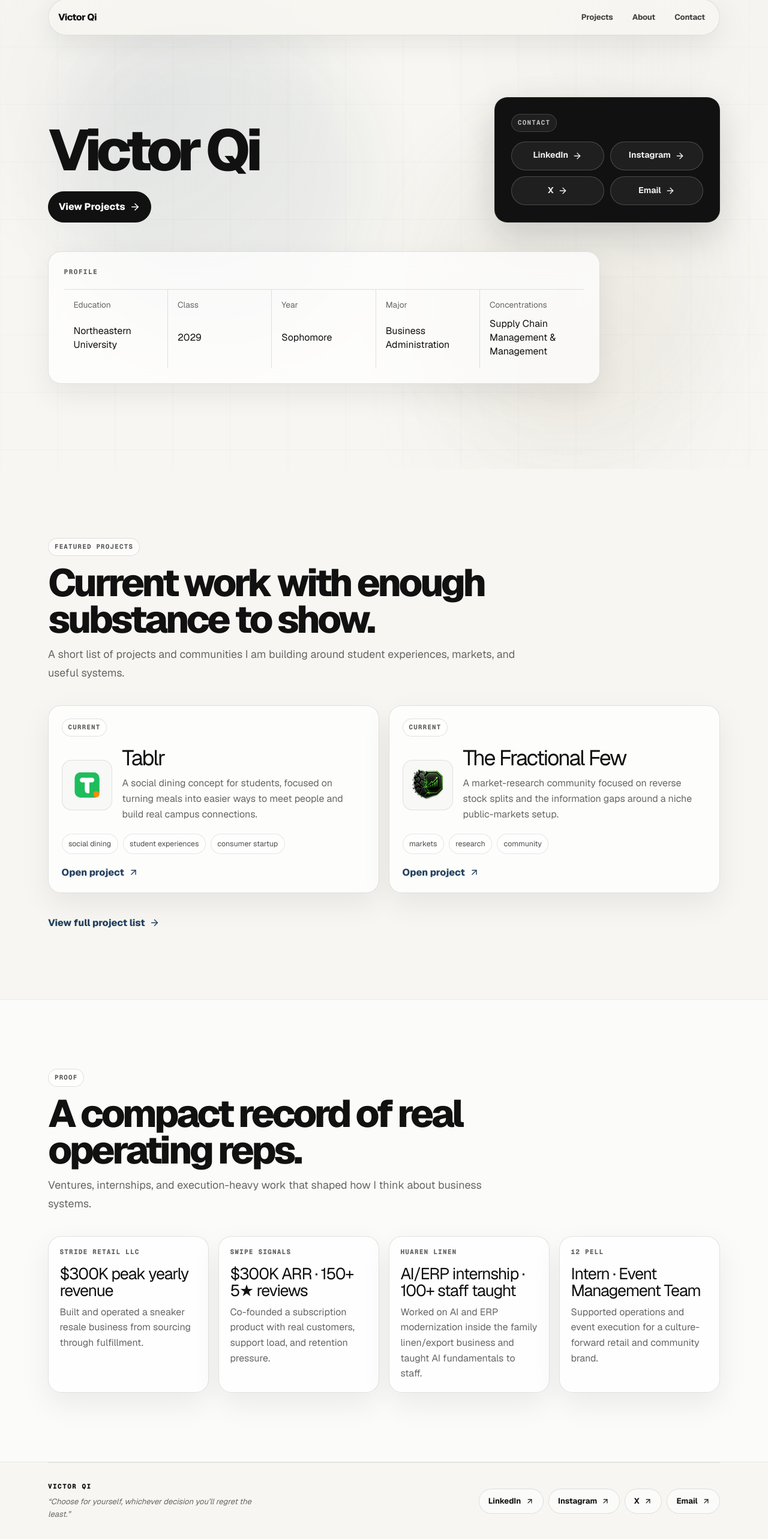
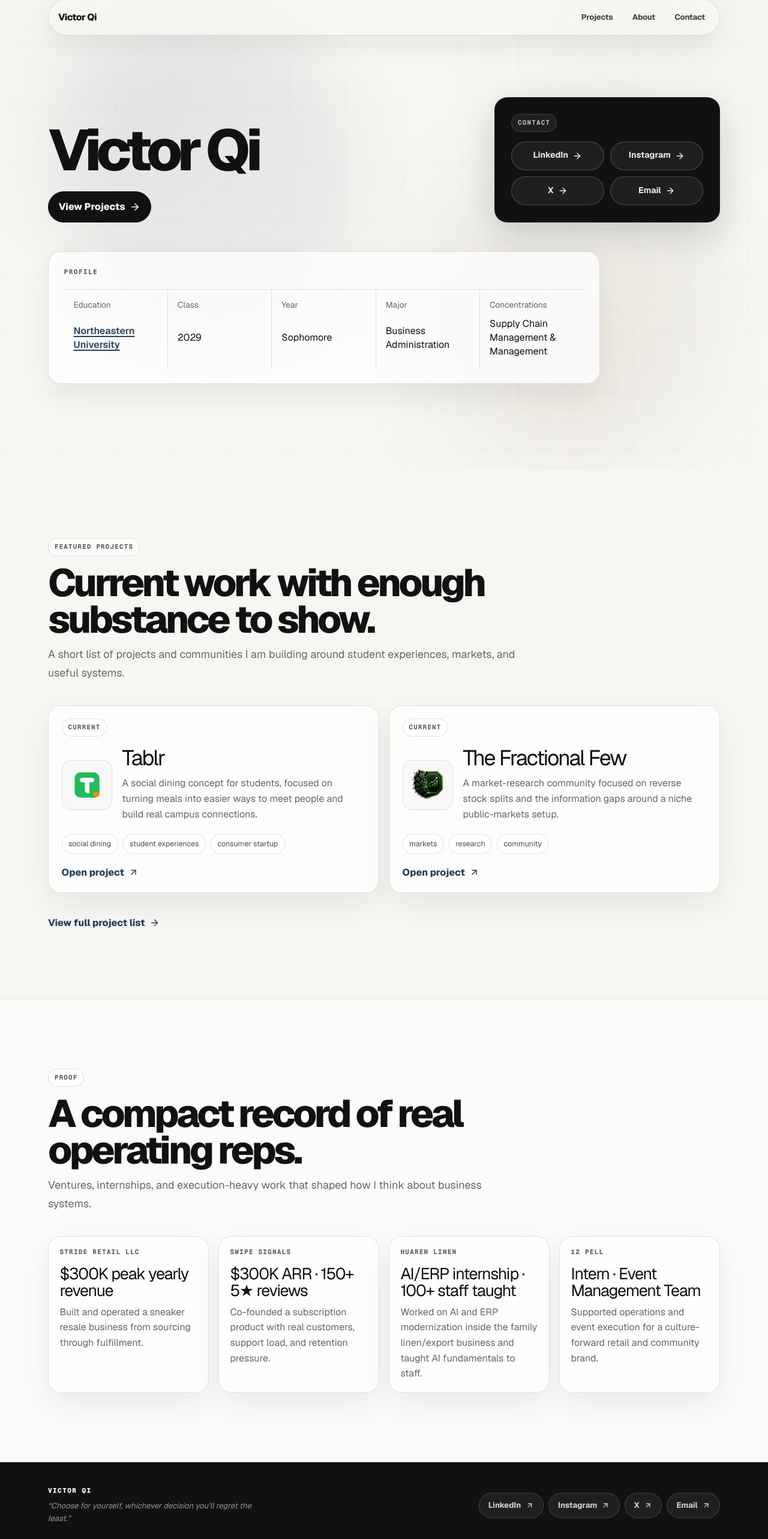
Before and after one commit to stridesz/victor-portfolio, a Next.js app: page / in a window 1280 px wide. Shown: the part 18-2584 px from the top of the page at 60% size. Built offline with nearby package versions, Linux system fonts and the light colour scheme.

Commit message:
[verified] Add dark full-width footer, husky link easter egg on Northeastern, and footer polish

```diff
--- /dev/null
+++ b/app/components/HuskyLink.tsx
@@ -0,0 +1,56 @@
+"use client";
+
+import { motion, useReducedMotion } from "framer-motion";
+import { useState } from "react";
+
+export function HuskyLink({ children, href }: { children: React.ReactNode; href: string }) {
+  const shouldReduceMotion = useReducedMotion();
+  const [hovered, setHovered] = useState(false);
+
+  if (shouldReduceMotion) {
+    return (
+      <a
+        href={href}
+        target="_blank"
+        rel="noopener noreferrer"
+        className="husky-link"
+      >
+        {children}
+      </a>
+    );
+  }
+
+  return (
+    <span
+      className="husky-link-wrap"
+      onMouseEnter={() => setHovered(true)}
+      onMouseLeave={() => setHovered(false)}
+    >
+      <a href={href} target="_blank" rel="noopener noreferrer" className="husky-link">
+        {children}
+      </a>
+      <motion.span
+        className="husky-link__emoji"
+        initial={{ opacity: 0, scale: 0, y: 8, rotate: 0 }}
+        animate={
+          hovered
+            ? {
+                opacity: [0, 1, 1, 1, 1, 0],
+                scale: [0, 1.35, 1, 1.1, 1.1, 0.4],
+                rotate: [0, 5, 0, -22, -22, -30],
+                y: [8, -4, -2, -6, -6, -14],
+              }
+            : { opacity: 0, scale: 0, y: 8, rotate: 0 }
+        }
+        transition={{
+          duration: 1.6,
+          times: [0, 0.12, 0.25, 0.45, 0.7, 1],
+          ease: [0.16, 1, 0.3, 1],
+        }}
+        aria-hidden="true"
+      >
+        🐺
+      </motion.span>
+    </span>
+  );
+}
--- a/app/components/SiteFooter.tsx
+++ b/app/components/SiteFooter.tsx
@@ -4,6 +4,7 @@
 export function SiteFooter() {
   return (
     <footer className="site-footer">
+      <div className="site-footer__inner">
         <div>
           <p className="site-footer__eyebrow">Victor Qi</p>
           <p className="site-footer__quote">&ldquo;Choose for yourself, whichever decision you&rsquo;ll regret the least.&rdquo;</p>
@@ -20,6 +21,7 @@
             </a>
           ))}
         </div>
+      </div>
     </footer>
   );
 }
--- a/app/globals.css
+++ b/app/globals.css
@@ -659,6 +659,40 @@
   line-height: 1.45;
 }
 
+/* Husky link — Northeastern University hover easter egg */
+.husky-link-wrap {
+  position: relative;
+  display: inline-block;
+}
+
+.husky-link {
+  color: var(--accent);
+  text-decoration: underline;
+  text-underline-offset: 3px;
+  text-decoration-thickness: 1.5px;
+  font-weight: 600;
+  transition: color 200ms ease, text-decoration-thickness 200ms ease;
+}
+
+.husky-link:hover,
+.husky-link:focus-visible {
+  color: #1a3050;
+  text-decoration-thickness: 2.5px;
+  outline: none;
+}
+
+.husky-link__emoji {
+  position: absolute;
+  top: -1.6rem;
+  left: 50%;
+  transform-origin: center bottom;
+  font-size: 1.25rem;
+  pointer-events: none;
+  z-index: 10;
+  filter: drop-shadow(0 2px 4px rgba(0, 0, 0, 0.12));
+}
+
+
 .section-header {
   display: grid;
   justify-items: start;
@@ -908,9 +942,9 @@
 
 .site-footer__links a:hover,
 .site-footer__links a:focus-visible {
-  border-color: #111111;
-  background: #111111;
-  color: #ffffff;
+  border-color: rgba(255, 255, 255, 0.55);
+  background: #ffffff;
+  color: #111111;
 }
 
 .page-hero {
@@ -1011,15 +1045,25 @@
 }
 
 .site-footer {
+  width: 100%;
+  margin-inline: 0;
+  display: block;
+  padding: 0;
+  margin-bottom: 0;
+  border-radius: 0;
+  border: 0;
+  background: #111111;
+  color: rgba(255, 255, 255, 0.68);
+}
+
+.site-footer__inner {
   width: min(100% - 2rem, 1120px);
   margin-inline: auto;
   display: flex;
   align-items: center;
   justify-content: space-between;
   gap: 1.5rem;
-  padding: 2rem 0 2.5rem;
-  border-top: 1px solid rgba(17, 17, 17, 0.1);
-  color: var(--muted);
+  padding: 2.5rem 0;
 }
 
 .site-footer p {
@@ -1029,12 +1073,12 @@
 
 .site-footer__eyebrow {
   margin-bottom: 0.35rem !important;
-  color: #111111;
+  color: #ffffff;
 }
 
 .site-footer__quote {
   max-width: 42ch;
-  color: var(--muted);
+  color: rgba(255, 255, 255, 0.55);
   font-size: 0.82rem;
   font-style: italic;
   line-height: 1.55;
@@ -1050,6 +1094,9 @@
 .site-footer__links a {
   padding-block: 0.62rem;
   font-size: 0.82rem;
+  border-color: rgba(255, 255, 255, 0.16);
+  background: rgba(255, 255, 255, 0.06);
+  color: rgba(255, 255, 255, 0.82);
 }
 
 @media (max-width: 980px) {
@@ -1166,7 +1213,7 @@
     height: 5.25rem;
   }
 
-  .site-footer {
+  .site-footer__inner {
     display: grid;
   }
 
--- a/app/page.tsx
+++ b/app/page.tsx
@@ -1,5 +1,6 @@
 import Link from "next/link";
 import { ArrowRight } from "lucide-react";
+import { HuskyLink } from "./components/HuskyLink";
 import { ProjectCard } from "./components/ProjectCard";
 import { Reveal } from "./components/Reveal";
 import { SectionHeader } from "./components/SectionHeader";
@@ -45,7 +46,9 @@
             <dl>
               <div>
                 <dt>Education</dt>
-                <dd>Northeastern University</dd>
+                <dd>
+                  <HuskyLink href="https://www.northeastern.edu">Northeastern University</HuskyLink>
+                </dd>
               </div>
               <div>
                 <dt>Class</dt>
```
Lines whose indentation alone changed are shown as unchanged.
